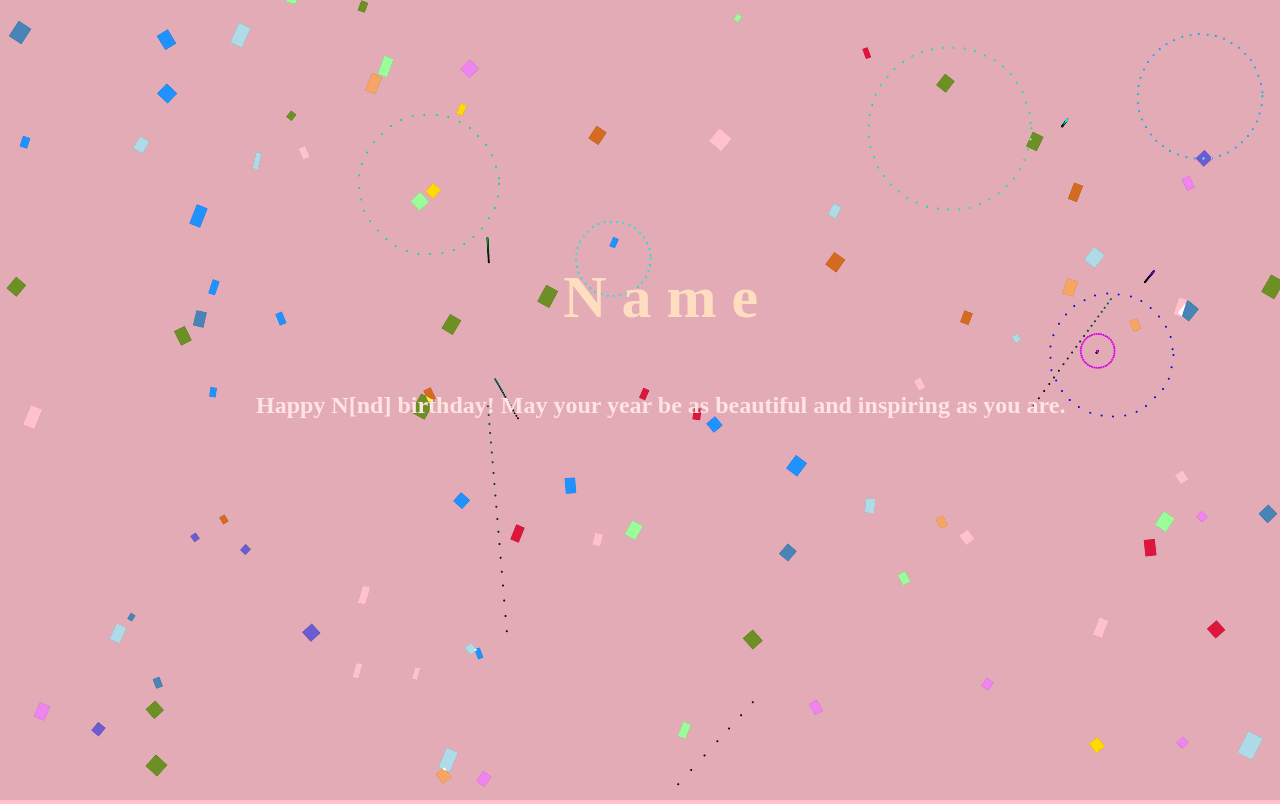
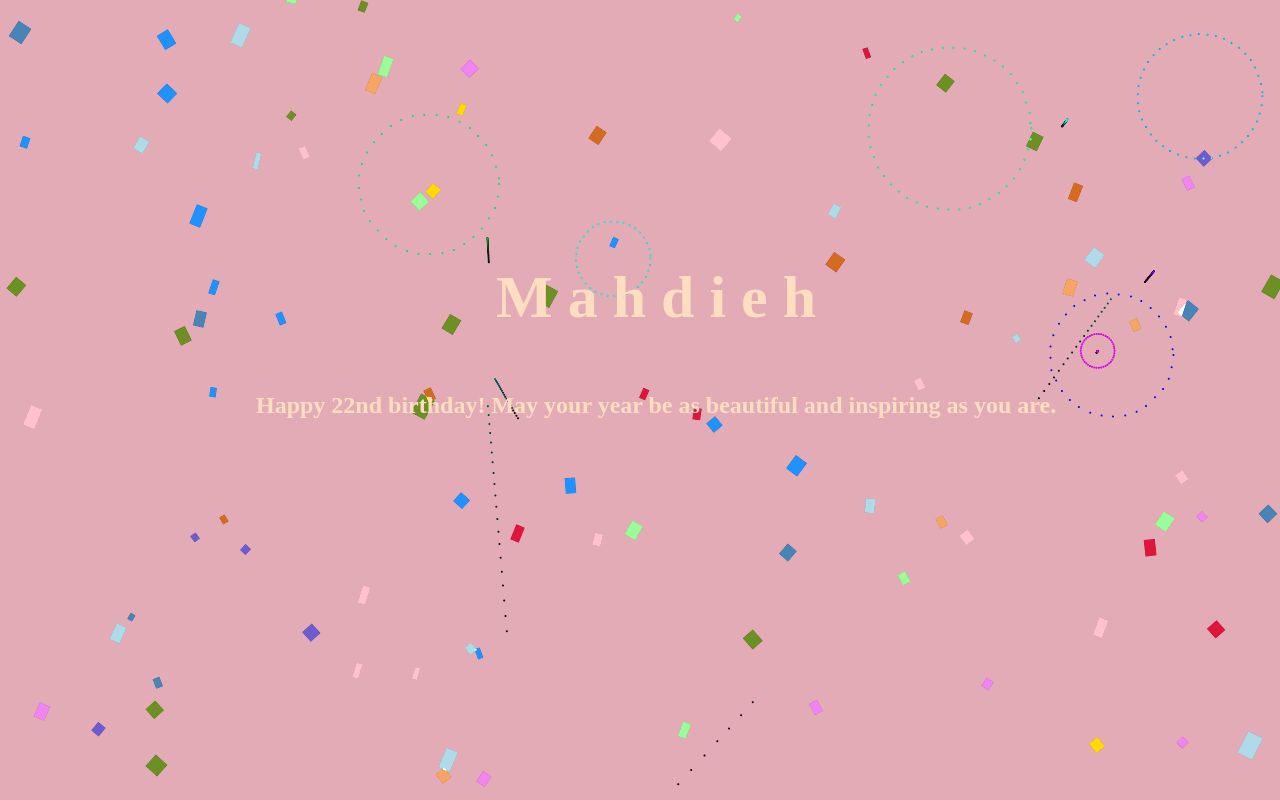
Before and after one commit to RezaBakhshiNia/happy-birthday, a website built with Vite: page index.html in a window 1280 px wide. Built offline with nearby package versions, Linux system fonts and the light colour scheme.

Commit message:
Update index.html

```diff
--- a/index.html
+++ b/index.html
@@ -13,13 +13,16 @@
 
       <h1 style="font-size: 60px">
         <span class="blink-soft" style="color: #ff5733">💐🌼🌺</span>
-        <span style="color: #ffddc1">N</span>
+        <span style="color: #ffddc1">M</span>
         <span style="color: #ffddc1">a</span>
-        <span style="color: #ffddc1">m</span>
+        <span style="color: #ffddc1">h</span>
+        <span style="color: #ffddc1">d</span>
+        <span style="color: #ffddc1">i</span>
         <span style="color: #ffddc1">e</span>
+        <span style="color: #ffddc1">h</span>
         <span class="blink-soft" style="color: #ff5733">💐🌼🌺</span>
       </h1>
-      <h2>Happy N[nd] birthday! May your year be as beautiful and inspiring as you are.</h2>
+      <h2 style="color: #ffddc1">Happy 22nd birthday! May your year be as beautiful and inspiring as you are.</h2>
     </div>
     <canvas id="mainCanvas"></canvas>
 
```
